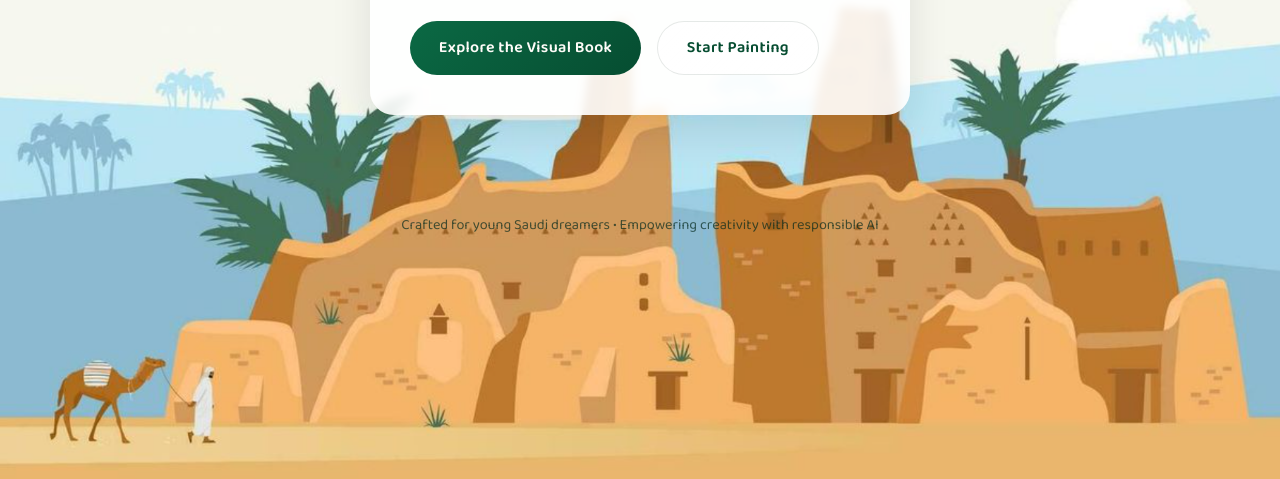
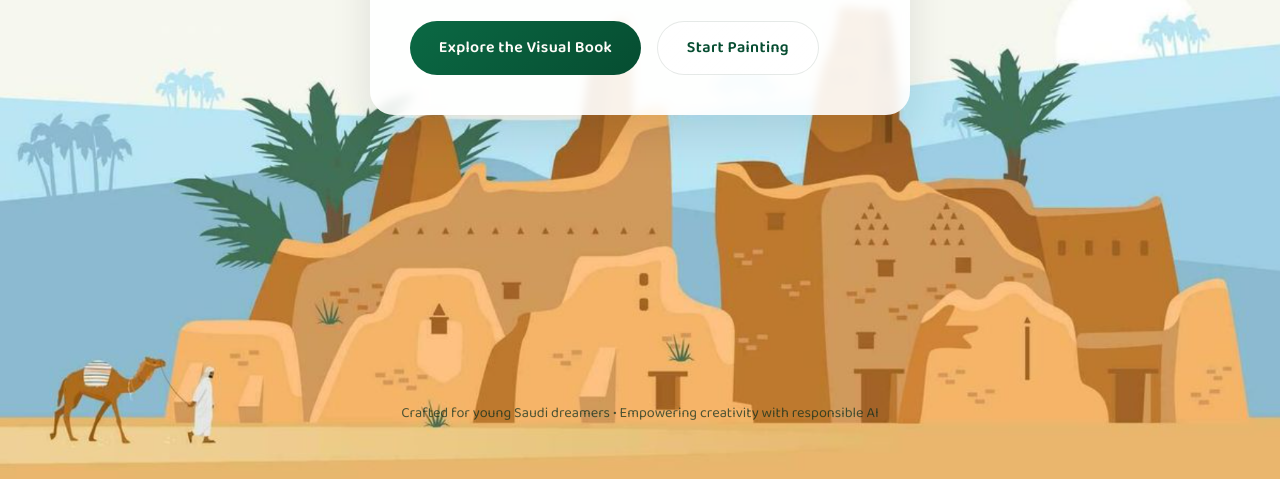
Before and after one commit to yaraabdullah/kids-image-generation, a plain HTML site: page index.html in a window 1280 px wide. Shown: the part 321-800 px from the top of the page. Drawn offline with Linux system fonts and the light colour scheme.

Commit message:
update the footer

```diff
--- a/assets/styles.css
+++ b/assets/styles.css
@@ -443,9 +443,10 @@ menu {
 }
 
 .site-footer {
+  margin-top: auto;
   text-align: center;
   font-size: 0.9rem;
-  padding: 1.2rem 1rem 1.6rem;
+  padding: 1.2rem 1rem 2.4rem;
   color: rgba(4, 42, 28, 0.55);
 }
 
```
